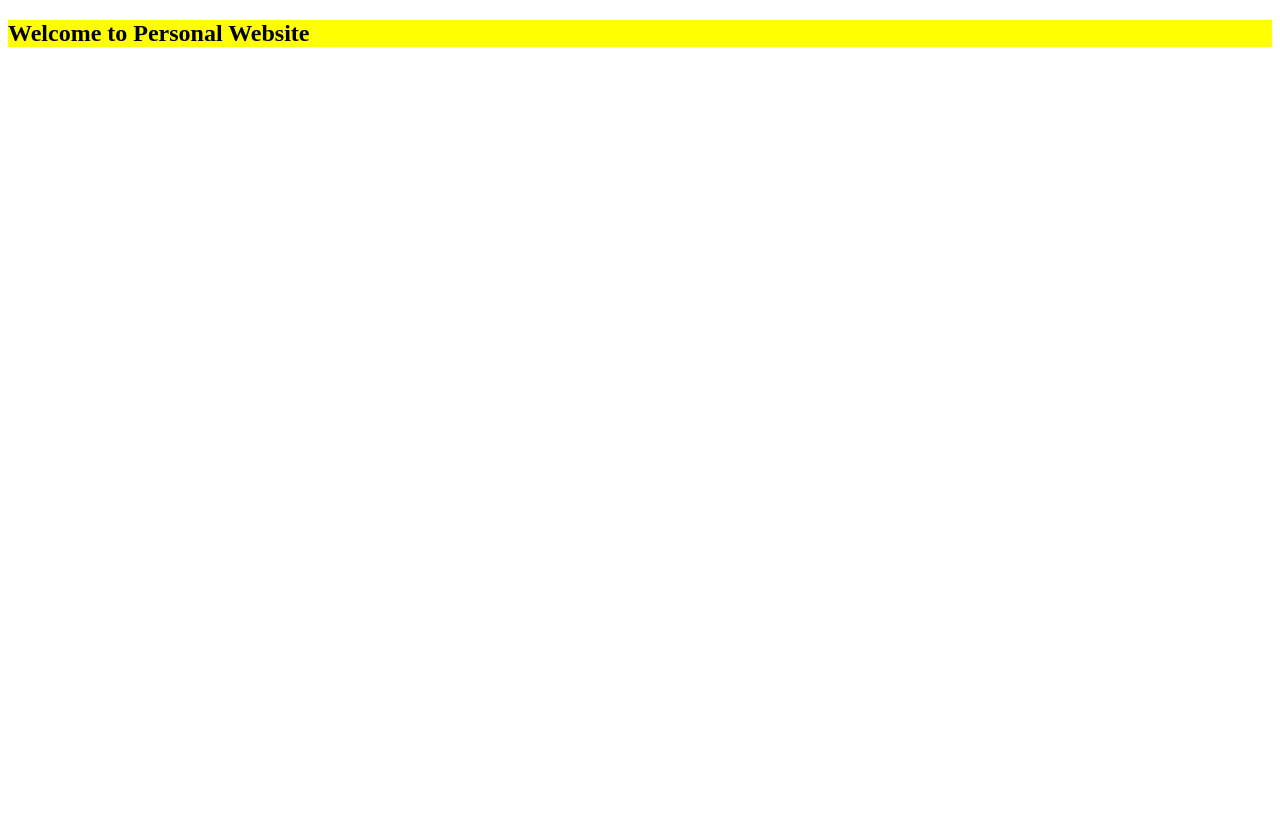
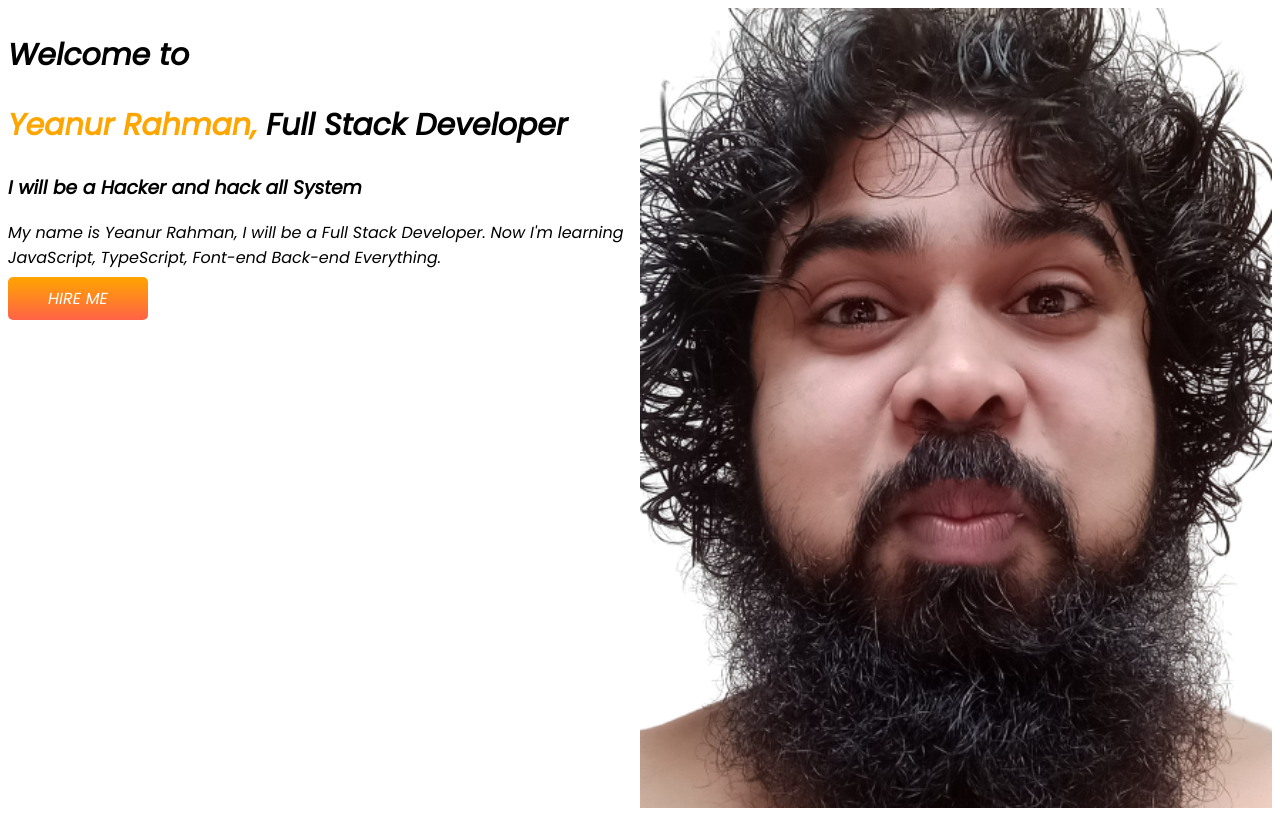
Before and after one commit to bloggeryeanur/yeanur-personal, a plain HTML site: page index.html in a window 1280 px wide. Before the commit the page ends 800 px from the top, so only its background shows below. Drawn offline with Linux system fonts and the light colour scheme.

Commit message:
first Loock added

```diff
--- a/index.html
+++ b/index.html
@@ -1,13 +1,33 @@
 <!DOCTYPE html>
 <html lang="en">
+
 <head>
     <meta charset="UTF-8">
     <meta http-equiv="X-UA-Compatible" content="IE=edge">
     <meta name="viewport" content="width=device-width, initial-scale=1.0">
     <title>Personal Website</title>
+    <link rel="preconnect" href="https://fonts.googleapis.com">
+    <link rel="preconnect" href="https://fonts.gstatic.com" crossorigin>
+    <link href="https://fonts.googleapis.com/css2?family=Poppins:ital@1&display=swap" rel="stylesheet">
     <link rel="stylesheet" href="style.css">
 </head>
+
 <body>
-    <h2 id="h">Welcome to Personal Website</h2>
+    <section>
+        <div class="half-width">
+            <h1>Welcome to</h1>
+            <h1><span class="orange-color">Yeanur Rahman,</span> Full Stack Developer</h1>
+            <h3>I will be a Hacker and hack all System</h3>
+
+            <p>My name is Yeanur Rahman, I will be a Full Stack Developer. Now I'm learning JavaScript, TypeScript,
+                Font-end Back-end Everything.</p>
+            <a class="hire-btn" target="_blank" href="#">HIRE ME</a>
+        </div>
+        <div class="half-width">
+            <img src="all-image/me.png">
+        </div>
+    </section>
+
 </body>
+
 </html>
--- a/style.css
+++ b/style.css
@@ -1,3 +1,30 @@
-#h{
-    background-color: yellow;
+body{
+    font-family: 'Poppins', sans-serif;
 }
+h1{
+    font-size: 30px;
+}
+.orange-color{
+    color: orange;
+}
+
+section{
+    display: flex;
+}
+
+.half-width{
+    width: 50%;
+}
+
+.half-width img{
+    width: 100%;
+}
+
+.hire-btn{
+    text-decoration: none;
+    padding: 10px 40px;
+    border-radius: 5px;
+    background-image: linear-gradient(orange, tomato);
+    color: white;
+    font-weight: 700px;
+}
```
Also changed, not shown: all-image/me.png (added).
